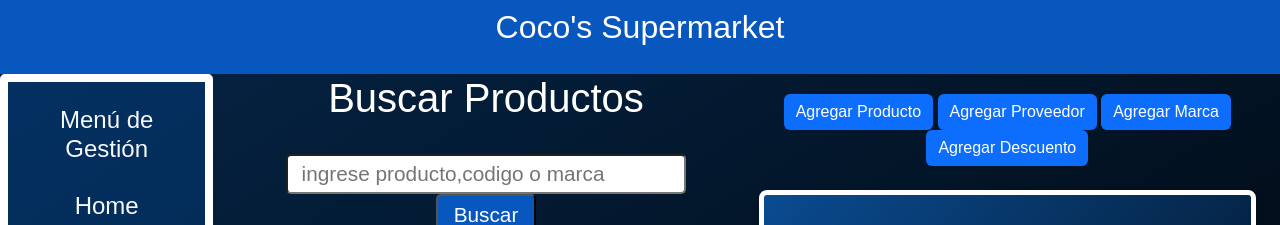
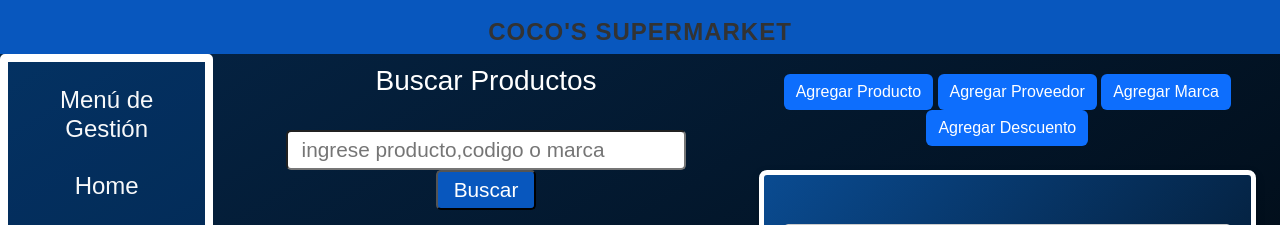
Before and after one commit to SPYROBO/galeazzi, a PHP site: page /php/stock_direccion.php in a window 1280 px wide. Shown: the top 225 px of the page. Run offline with PHP 8.4, Linux system fonts and the light colour scheme; data that the repository does not hold is empty; some libraries are stand-ins or nearby versions.

Commit message:
Arreglo css

```diff
--- a/css/style.css
+++ b/css/style.css
@@ -6,9 +6,6 @@ body {
     height: 100%;
 }
 
-h2, h5 {
-    margin-bottom: 20px;
-}
 
 .table {
     margin-top: 20px;
@@ -214,3 +211,14 @@ ul.nav.flex-column{
 .paginador {
     margin-top: 20px;
 }
+#titulo_menu {
+    text-align: center;
+    color: #333;
+    font-family: 'Arial', sans-serif;
+    font-size: 24px;
+    font-weight: bold;
+    text-transform: uppercase;
+    letter-spacing: 1px;
+    margin-top: 10px;
+    margin-bottom: -0.5px;
+}
--- a/menu.php
+++ b/menu.php
@@ -1,5 +1,5 @@
 <nav class="navbar navbar-expand-lg navbar-dark bgnav">
     <div class="container d-flex justify-content-center">
-            <h2>Coco's Supermarket</h2>
+            <h2 id= "titulo_menu">Coco's Supermarket</h2>
     </div>
 </nav>
--- a/php/stock_info.php
+++ b/php/stock_info.php
@@ -39,7 +39,7 @@ if ($inicioProductos < 0) {
 $productosPaginados = array_slice($productos, $inicioProductos, CANT_REG_PAG);
 
 echo "<div>
-    <h1>Buscar Productos</h1>
+    <center><h3 style ='margin-top: 10px;'>Buscar Productos</h3></center>
     <form method='GET'>
     <br>
        <center> <input type='text' name='busqueda' placeholder='  ingrese producto,codigo o marca' value='' id='buscador'>
```
